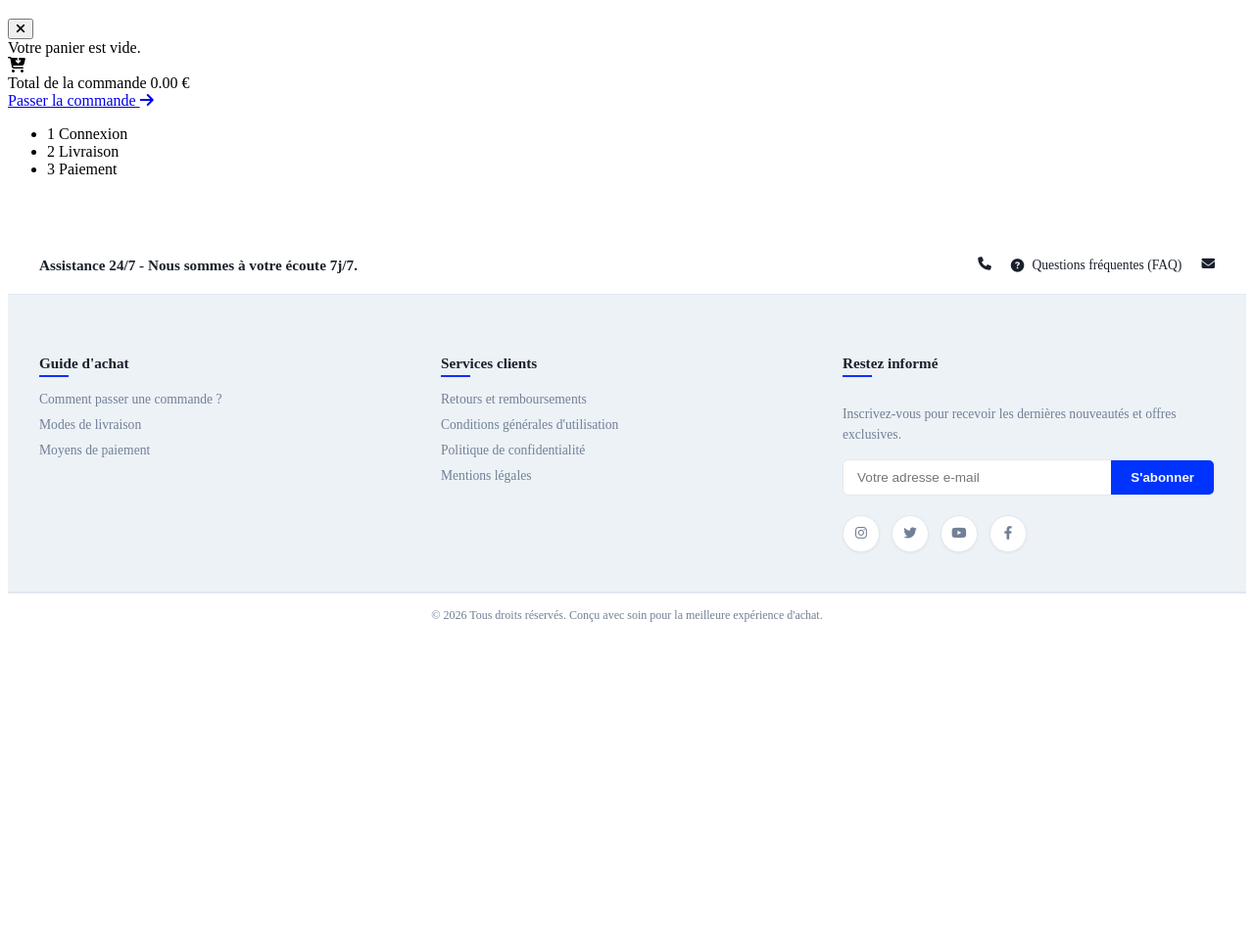
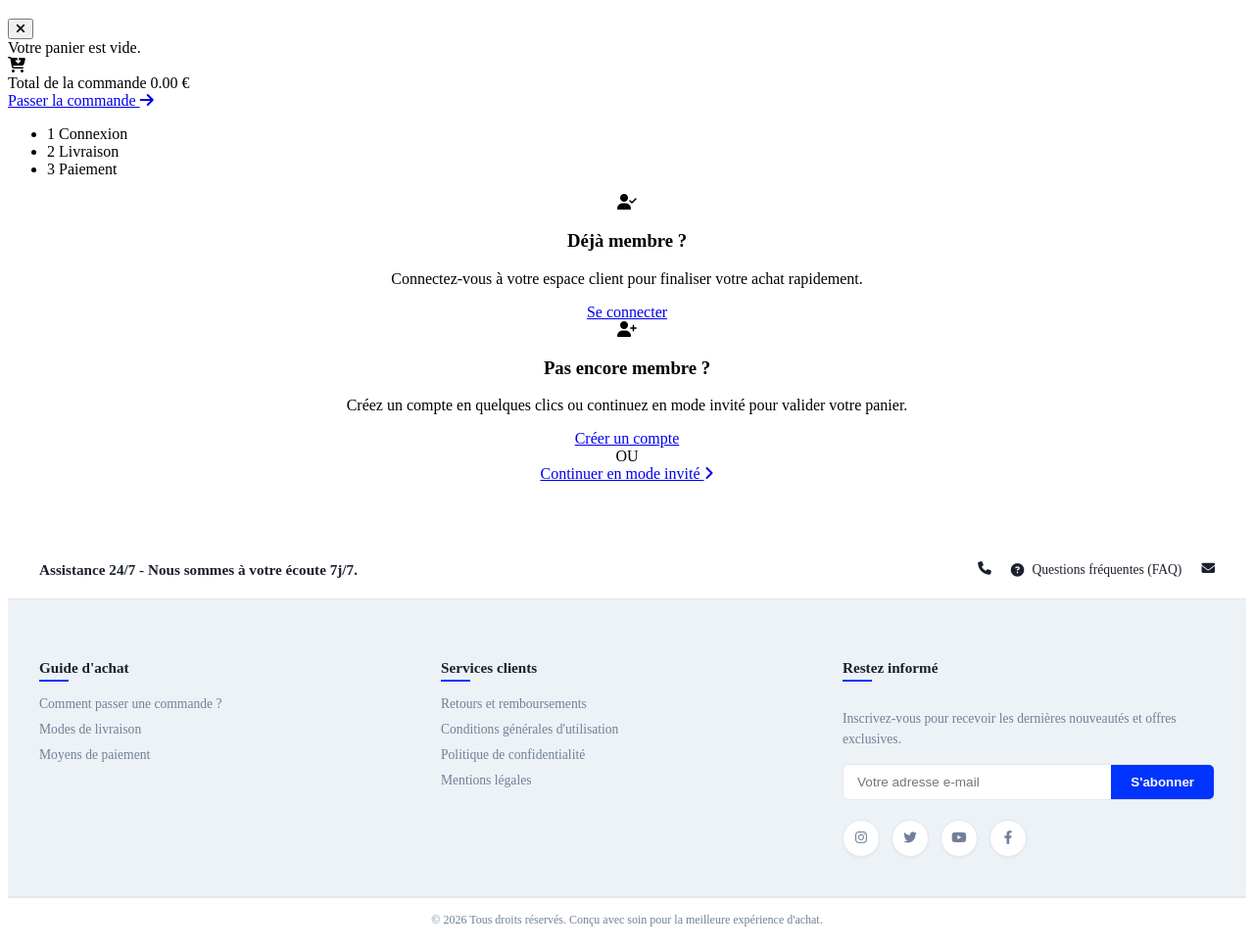
Before and after one commit to jawad-zafari/maboutique, a PHP site: template views/order/step1_login.php in a window 1280 px wide. Shown: the part 215-1185 px from the top of the page at 98% size. Before the commit the page ends 850 px from the top, so only its background shows below. Run offline with PHP 8.4, Linux system fonts and the light colour scheme; the template is opened without the code that fills it, so the values that code supplies are empty; a stand-in replaces the project's code that opens the database connection; style sheets or scripts are compiled from the project's sources; some libraries are stand-ins or nearby versions.

Commit message:
authentification pour les membres et les invités dans l'étape de connexion

```diff
--- a/views/order/step1_login.php
+++ b/views/order/step1_login.php
@@ -17,3 +17,28 @@
             </li>
         </ul>
     </nav>
+
+    <div class="checkout-auth-split-grid">
+
+        <div class="auth-action-card card-bg-white text-center">
+            <div class="card-icon-box color-success"><i class="fa-solid fa-user-check" aria-hidden="true"></i></div>
+            <h3>Déjà membre ?</h3>
+            <p class="text-muted-sm">Connectez-vous à votre espace client pour finaliser votre achat rapidement.</p>
+            <a href="<?= URL ?>Login/index?back=Order/address" class="btn-stepper-primary btn-full-width" aria-label="Se connecter à mon compte client">Se connecter</a>
+        </div>
+
+        <div class="auth-action-card card-bg-white text-center">
+            <div class="card-icon-box color-primary"><i class="fa-solid fa-user-plus" aria-hidden="true"></i></div>
+            <h3>Pas encore membre ?</h3>
+            <p class="text-muted-sm">Créez un compte en quelques clics ou continuez en mode invité pour valider votre panier.</p>
+            <a href="<?= URL ?>Register/index?back=Order/address" class="btn-stepper-secondary btn-full-width margin-bottom-sm" aria-label="Créer un nouveau compte utilisateur">Créer un compte</a>
+
+            <div class="divider-dashed"><span>OU</span></div>
+
+            <a href="<?= URL ?>Order/address" class="btn-link-guest" aria-label="Continuer le processus de commande sans inscription">
+                Continuer en mode invité <i class="fa-solid fa-angle-right" aria-hidden="true"></i>
+            </a>
+        </div>
+
+    </div>
+</div>
```
